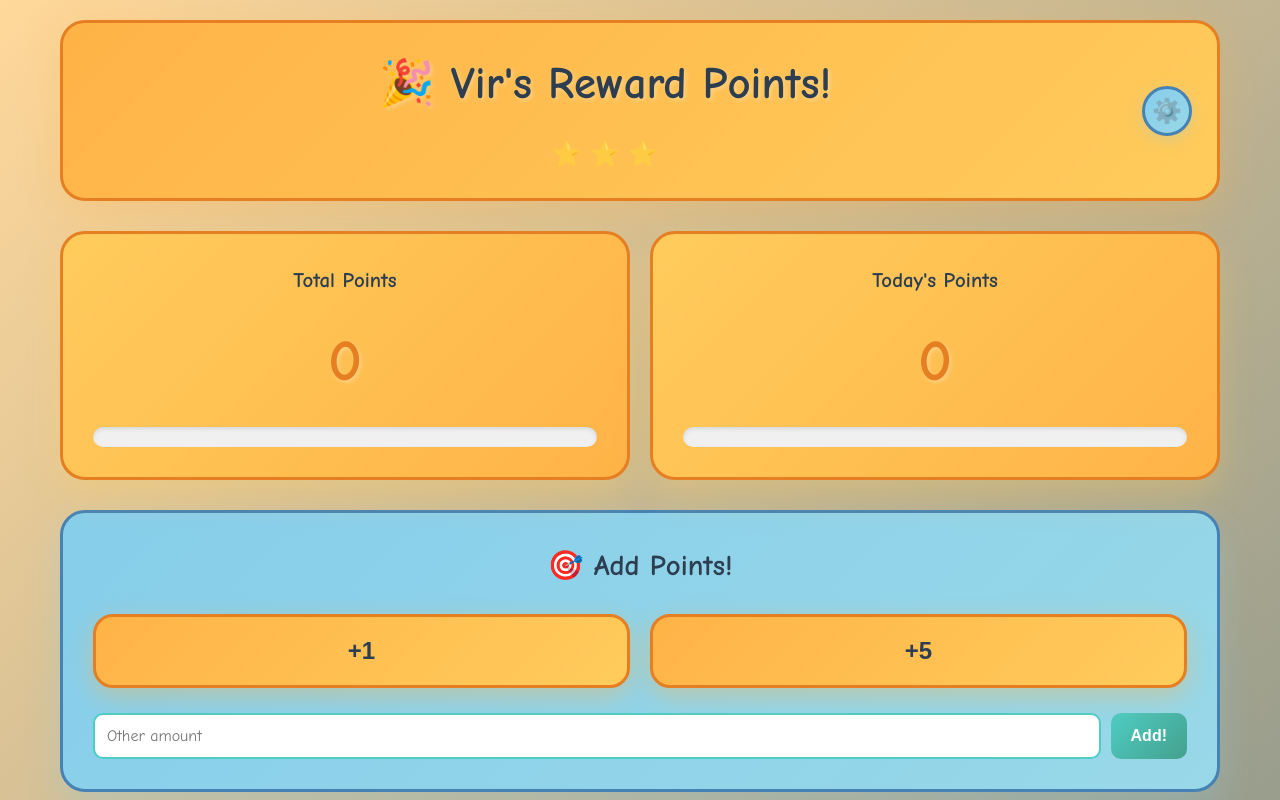
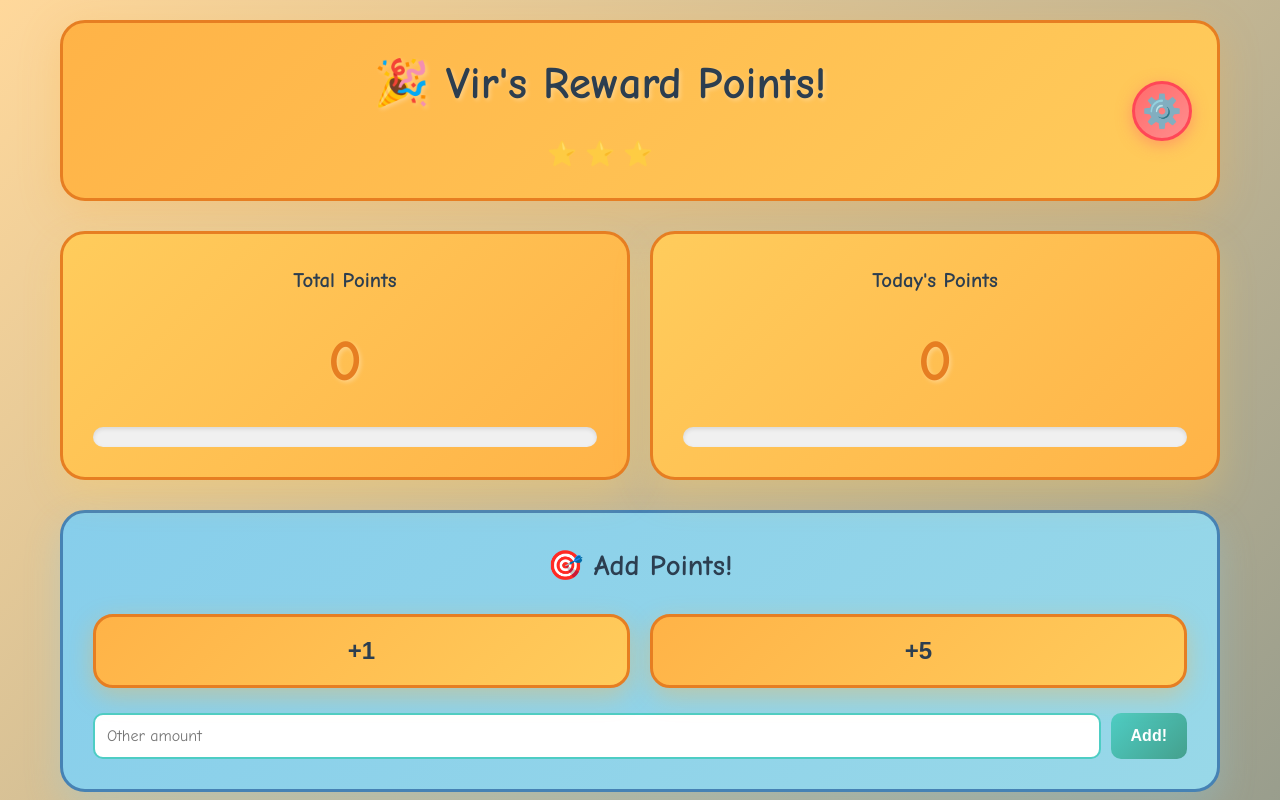
Before and after one commit to onlyspx/reward-points, a plain HTML site: page index.html in a window 1280 px wide. Shown: the top 800 px of the page. Drawn offline with nearby package versions, Linux system fonts and the light colour scheme.

Commit message:
Make settings button bright red and add debugging to find button

```diff
--- a/script.js
+++ b/script.js
@@ -98,10 +98,17 @@ class RewardPointsTracker {
         });
 
         // Settings button
-        document.getElementById('settingsBtn').addEventListener('click', () => {
-            console.log('Settings button clicked');
-            this.showSettingsModal();
-        });
+        const settingsBtn = document.getElementById('settingsBtn');
+        console.log('Settings button found:', settingsBtn);
+
+        if (settingsBtn) {
+            settingsBtn.addEventListener('click', () => {
+                console.log('Settings button clicked');
+                this.showSettingsModal();
+            });
+        } else {
+            console.error('Settings button not found!');
+        }
 
         // Reset button
         document.getElementById('resetBtn').addEventListener('click', () => {
--- a/styles.css
+++ b/styles.css
@@ -45,22 +45,23 @@ body {
 }
 
 .settings-btn-header {
-    background: linear-gradient(135deg, #87ceeb 0%, #98d8e8 100%);
-    color: #2c3e50;
+    background: linear-gradient(135deg, #ff6b6b 0%, #ff8e8e 100%);
+    color: white;
     border: none;
     border-radius: 50%;
-    width: 50px;
-    height: 50px;
-    font-size: 1.5rem;
+    width: 60px;
+    height: 60px;
+    font-size: 2rem;
     cursor: pointer;
     transition: all 0.3s ease;
-    box-shadow: 0 4px 15px rgba(135, 206, 235, 0.3);
-    border: 3px solid #4682b4;
+    box-shadow: 0 4px 15px rgba(255, 107, 107, 0.5);
+    border: 3px solid #ff4757;
     display: flex;
     align-items: center;
     justify-content: center;
     flex-shrink: 0;
-    z-index: 10;
+    z-index: 100;
+    position: relative;
 }
 
 .settings-btn-header:hover {
```
